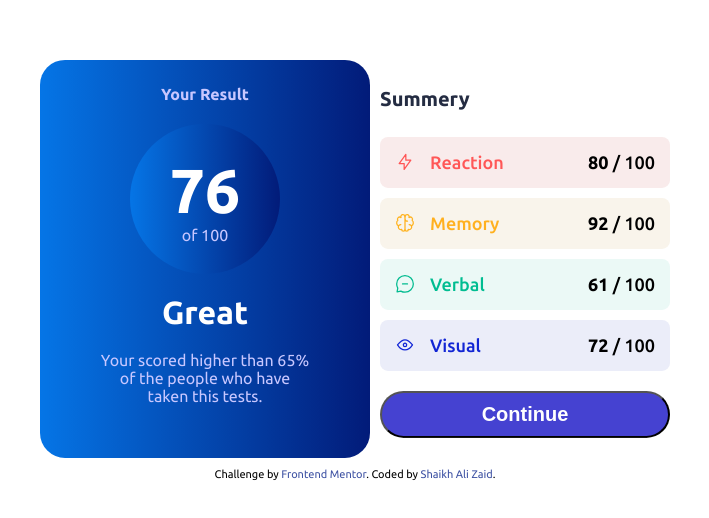
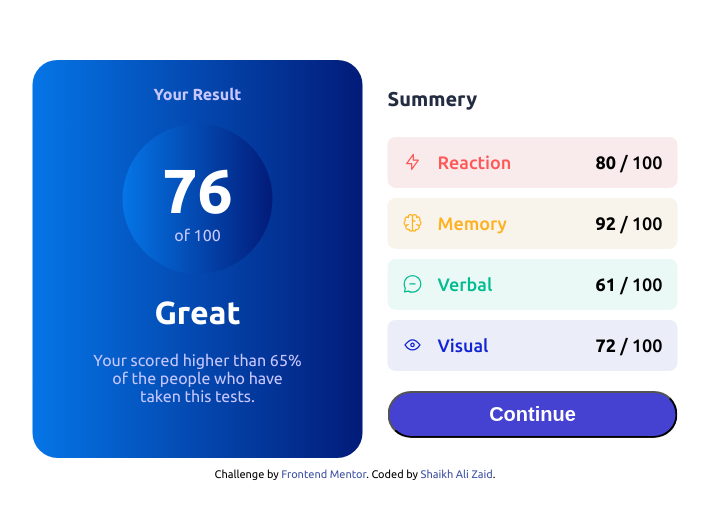
Before and after one commit to alizaid91/result-summary-component, a plain HTML site: page src/index.html in a window 1280 px wide. Shown: the part 130-648 px from the top of the page, without its empty margins (285-994 px from the left). Drawn offline with Linux system fonts and the light colour scheme.

Commit message:
minor changes

```diff
--- a/src/style.css
+++ b/src/style.css
@@ -120,7 +120,7 @@ button {
 
   .summary {
     width: 290px;
-    padding-left: 10px;
+    padding-left: 25px;
     padding-right: 0px;
   }
 
```
